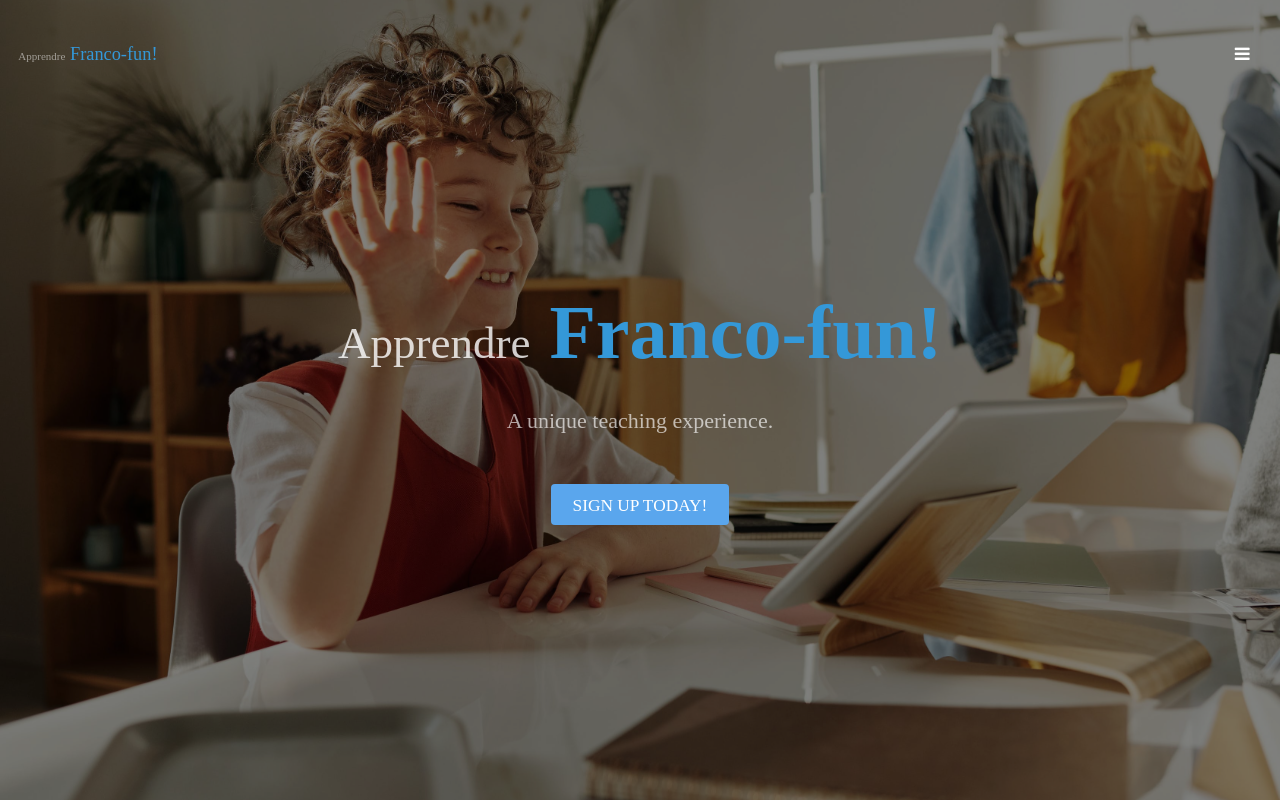
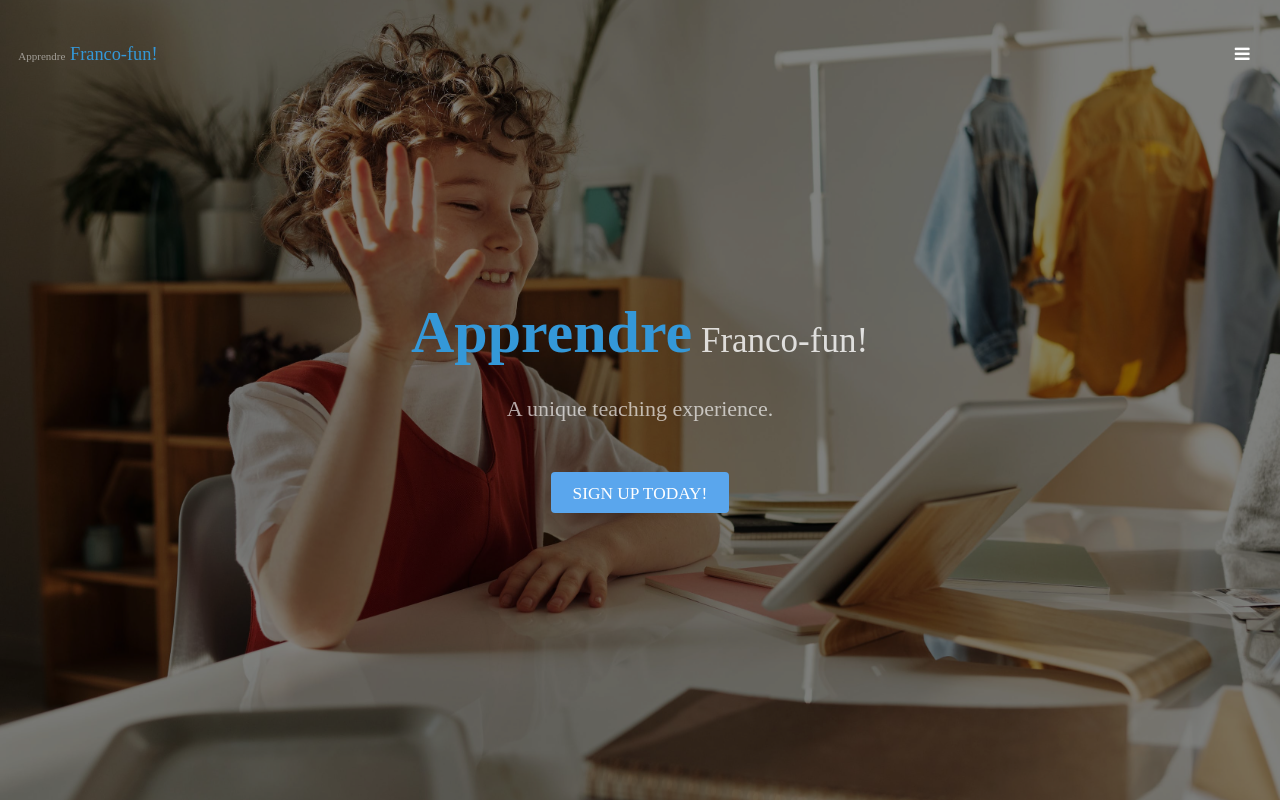
Before and after one commit to mmccreary3672/franco, a plain HTML site: page index.html in a window 1280 px wide. Shown: the top 800 px of the page. Drawn offline with Linux system fonts and the light colour scheme; a web font is replaced by a local one.

Commit message:
css changes

```diff
--- a/assets/css/main.css
+++ b/assets/css/main.css
@@ -3787,16 +3787,16 @@
 		}
 
 		#banner h1 {
-			font-size: 76px;
+			font-size: 35px;
+			margin-bottom: 1rem;
+			color: rgba(255,255,255,0.8);
+				}
+		#banner span{
+			font-size: 60px;
 			font-weight: bold;
 			margin-bottom: 1rem;
 			color: #3498d8;
-				}
-		#banner span{
-			font-size: 45px;
-			font-weight: normal;
-			margin-bottom: 1rem;
-			color: rgba(255,255,255,0.8);
+
 		}
 
 		#banner p {
```
